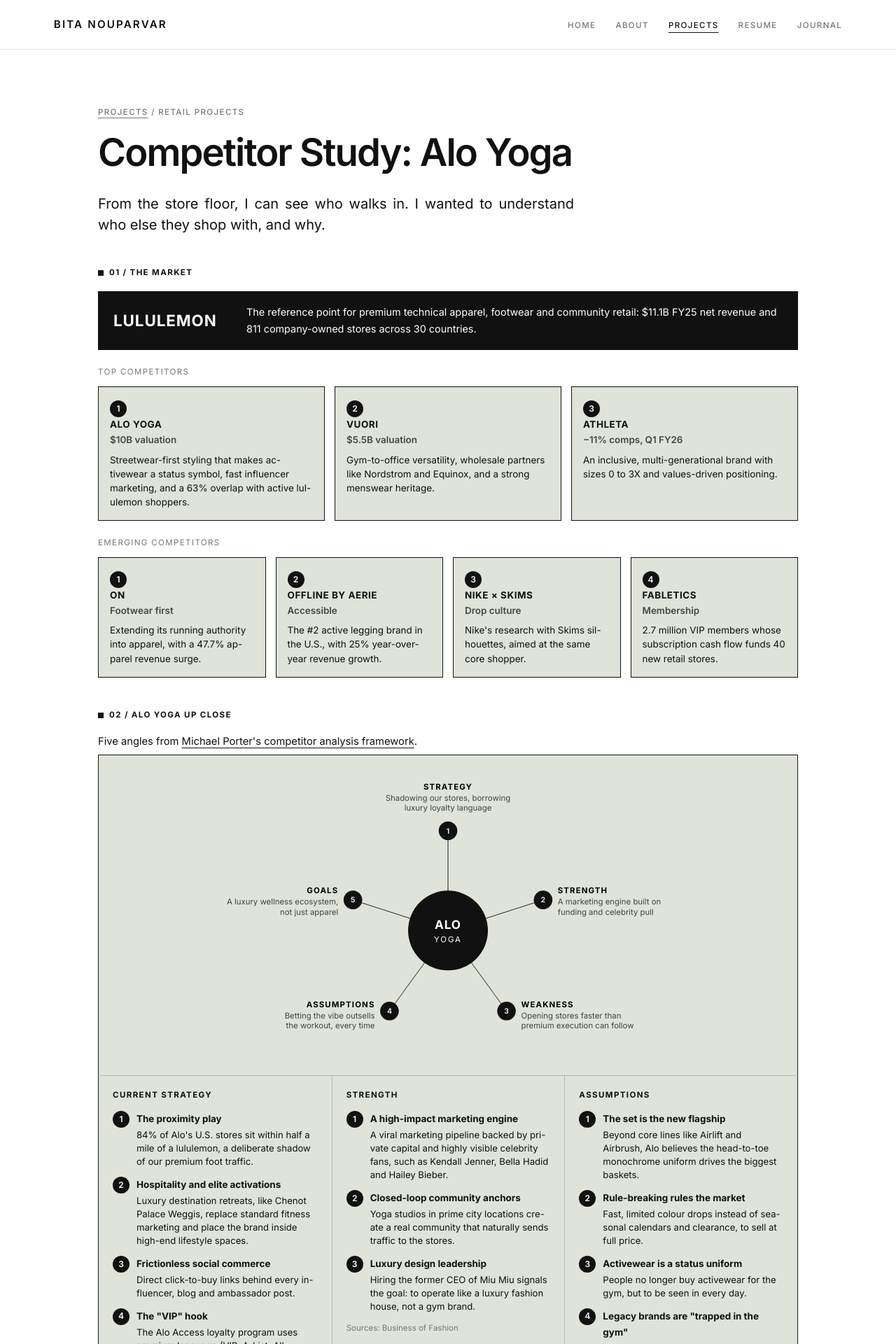
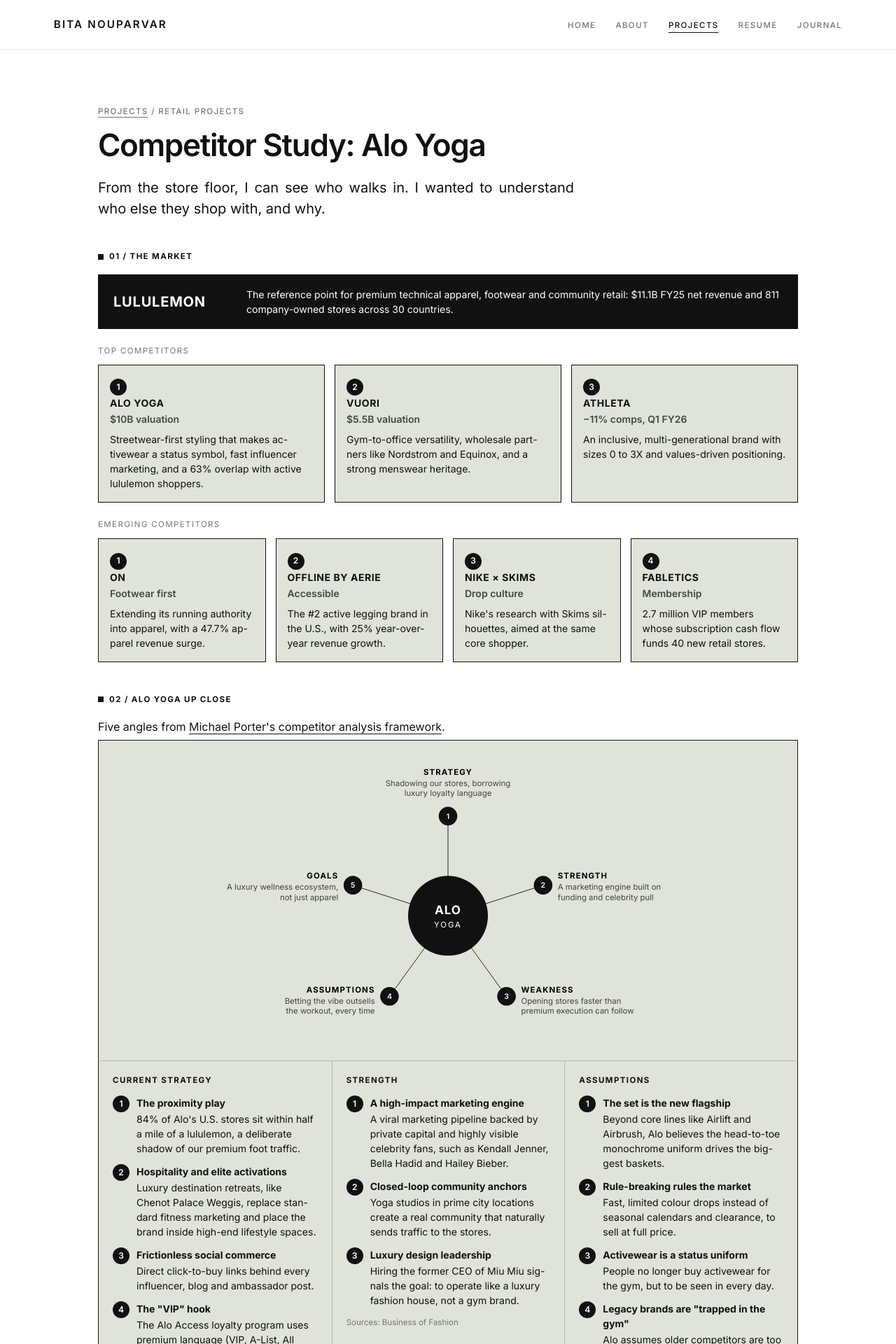
Before and after one commit to bitanp1994/bitanouparvar.com, a Jekyll site: the page built from projects/competitor-study.html, in a window 1280 px wide. Shown: the top 1920 px of the page at 70% size. Built offline with Jekyll 4.4.1, drawn with Linux system fonts in a browser that asks for light colours.

Commit message:
One type scale across the site; homepage buttons: Resume, Projects
Co-Authored-By: Claude Opus 5.5 <noreply@anthropic.com>
Claude-Session: https://claude.ai/code/session_011ZU1tgXn8aNEA1hgF5gWNT

```diff
--- a/assets/style.css
+++ b/assets/style.css
@@ -625,3 +625,23 @@ main.wide .page:has(.intro-cols) { max-width: none; }
 .cs-radial-wrap { border-bottom: 1px solid rgba(0,0,0,.18); }
 @media (max-width: 820px) { .cs-details { grid-template-columns: 1fr; } .cs-col + .cs-col { border-left: 0; border-top: 1px solid rgba(0,0,0,.18); } }
 .cs-detail li, .cs-detail li b { text-align: left; }
+
+/* ================================================================
+   ONE TYPE SCALE FOR THE WHOLE SITE (overrides everything above)
+   Title 44px · Lede 20px · Body 16px · Small 14px · Label 11.5px
+   ================================================================ */
+:root { --t-title: 2.75rem; --t-h2: 1.5rem; --t-lede: 1.25rem; --t-body: 1rem; --t-small: .875rem; --t-label: .72rem; }
+main h1, main h1.statement, .vm-page h1, body.home .split-text h1 { font-size: var(--t-title); font-weight: 600; letter-spacing: -.03em; line-height: 1.1; }
+main .lede, .vm-page .lede { font-size: var(--t-lede); line-height: 1.5; }
+main p, main li, .home-brief, body.home .home-brief, .vm-page .vm-text, .vm-page .vm-story p,
+.asoo .intro-one .jewelry-intro, .asoo .collection-text p, .cs-intro, .post p, .post li,
+.specs li > span:last-child { font-size: var(--t-body); line-height: 1.65; }
+.collection-text h2, .asoo .collection-text h2, .case h2:not(.case-label), .card h2 { font-size: var(--t-h2); font-weight: 600; letter-spacing: -.02em; }
+.cs-card p, .cs-detail li p, .cs-detail li b, .cs-banner p, .proj-name, .mlist li { font-size: var(--t-small); line-height: 1.5; }
+.cs-brand { font-size: var(--t-small); }
+.cs-banner .cs-brand { font-size: 1.25rem; }
+main .eyebrow, .asoo .eyebrow, .collection-text .eyebrow, .more-pieces .eyebrow, main .label, .case-label, .section-title, .cs-label, .cs-sub, .cs-dt,
+.caption, .cs-src, .post-meta, .text-links a, nav a, .btn, .proj-stat-label { font-size: var(--t-label); }
+.cs-method, main .caption { font-size: var(--t-label); line-height: 1.6; }
+@media (max-width: 640px) { :root { --t-title: 2.1rem; --t-lede: 1.1rem; } }
+.asoo p.eyebrow, .asoo .collection-text p.eyebrow, main p.eyebrow { font-size: var(--t-label); line-height: 1.4; }
--- a/index.html
+++ b/index.html
@@ -14,8 +14,8 @@ full: true
       <p class="home-brief">That dream led me to found Asoo Design, my own jewelry brand, where I took every piece from first sketch to final sale. Since moving to Canada, I've been studying how a global apparel brand works and using my analytical background to turn raw data into decisions that move product. Now I'm ready to bring that mix of creativity and analytics to merchandising and planning.</p>
     </div>
     <div class="home-buttons">
-      <a class="btn" href="{{ '/projects/weekly-insights-report/' | relative_url }}">Weekly Insights Report</a>
       <a class="btn" href="{{ '/resume/' | relative_url }}">Resume</a>
+      <a class="btn" href="{{ '/projects/' | relative_url }}">Projects</a>
     </div>
   </div>
 </section>
```
